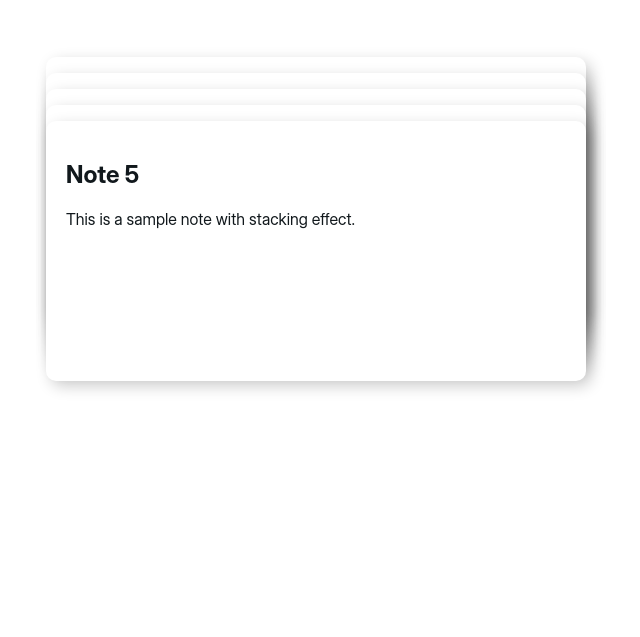
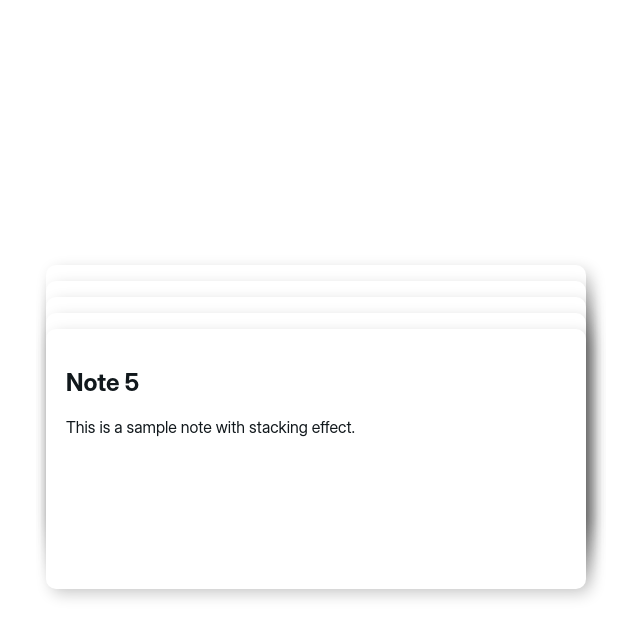
Before and after one commit to pariharprashantraj/portfolio, a React (Create React App) app: page / in a window 1280 px wide. Shown: the part 763-1400 px from the top of the page, without its empty margins (324-964 px from the left). Built offline with nearby package versions, Linux system fonts and the light colour scheme.

Commit message:
chnages for stacking

```diff
--- a/src/components/profile/stacking.js
+++ b/src/components/profile/stacking.js
@@ -5,7 +5,7 @@ const notesData = ["Note 1", "Note 2", "Note 3", "Note 4", "Note 5"];
 
 const Notes = () => {
   const [activeIndex, setActiveIndex] = useState(0);
-  const [firstNotePosition, setFirstNotePosition] = useState(70); // Starts at 70%
+  const [firstNotePosition, setFirstNotePosition] = useState(130); // Starts at 70%
 
   useEffect(() => {
     const handleScroll = () => {
@@ -50,8 +50,8 @@ const Notes = () => {
               transform: isActive
                 ? "translate(-50%, -50%) scale(1.1)"
                 : isPrevious
-                ? `translate(-50%, -60%) scale(0.95)` // Moves up and shrinks
-                : `translate(-50%, 100%) scale(1)`, // Hidden below
+                ? `translate(-50%, -60%) scale(${0.95 + index * 0.03})` // Moves up and shrinks
+                : `translate(-50%, 180%) scale(1)`, // Hidden below
               zIndex: isActive ? 3 : isPrevious ? 1 : -1, // Active note on top
               opacity: isPrevious ? 0.9 : 1, // Older notes fade
             }}
```
